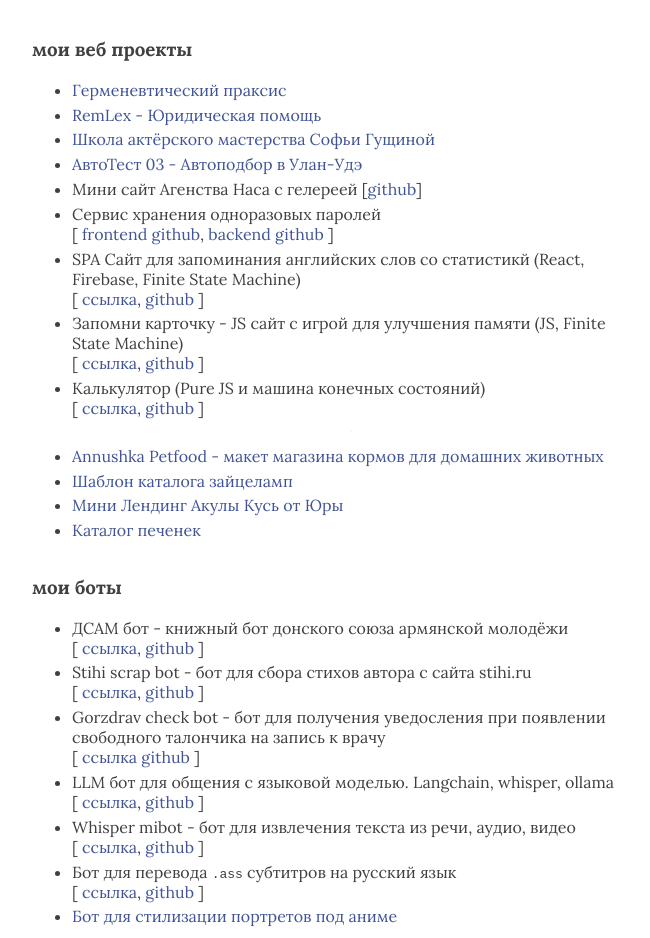
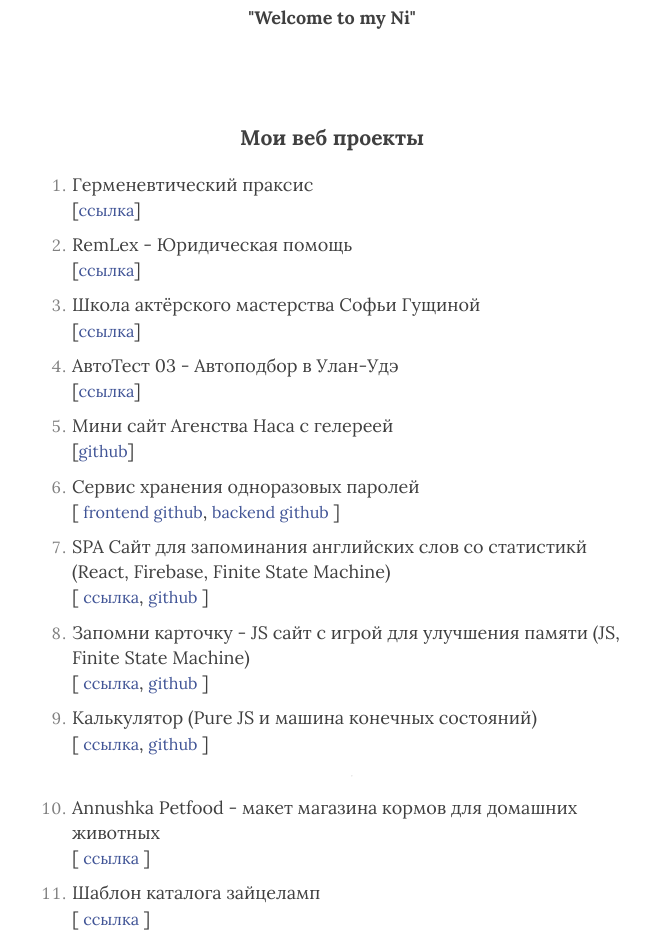
Before and after one commit to cucumberian/minini_site, a plain HTML site: page index.html in a window 1280 px wide. Shown: the part 136-1074 px from the top of the page, without its empty margins (308-958 px from the left). Drawn offline with Linux system fonts and the light colour scheme.

Commit message:
fix: update structure + css

```diff
--- a/index.html
+++ b/index.html
@@ -9,31 +9,35 @@
 </head>
 
 <main>
-    <h1>MiniNi</h1>
-    <h4>Welcome to my Ni</h3>
+    <h1>miniNi</h1>
+    <h4>"Welcome to my Ni"</h3>
 
         <section id="#web_projects">
-            <h3> мои веб проекты </h3>
+            <h3> Мои веб проекты </h3>
 
             <ul>
                 <li>
-                    <a href="https://h-praxis.ru">Герменевтический праксис</a>
+                    <p>Герменевтический праксис</p>
+                    [<a href="https://h-praxis.ru">ссылка</a>]
                 </li>
 
                 <li>
-                    <a href="https://remlex.ru">RemLex - Юридическая помощь</a>
+                    <p>RemLex - Юридическая помощь</p>
+                    [<a href="https://remlex.ru">ссылка</a>]
                 </li>
 
                 <li>
-                    <a href="https://sofia-actorschool.ru">Школа актёрского маcтерства Софьи Гущиной</a>
+                    <p>Школа актёрского маcтерства Софьи Гущиной</p>
+                    [<a href="https://sofia-actorschool.ru">ссылка</a>]
                 </li>
 
                 <li>
-                    <a href="http://autotest03.ru/">АвтоТест 03 - Автоподбор в Улан-Удэ</a>
+                    <p>АвтоТест 03 - Автоподбор в Улан-Удэ</p>
+                    [<a href="http://autotest03.ru/">ссылка</a>]
                 </li>
 
                 <li>
-                    Мини сайт Агенства Наса с гелереей
+                    <p>Мини сайт Агенства Наса с гелереей</p>
                     [<a href="https://github.com/cucumberian/_test-nasa_site">github</a>]
                 </li>
 
@@ -72,22 +76,38 @@
                 <hr style="color: hsla(0, 0%, 40%, 0.274); opacity: 0.2;"/>
 
                 <li>
-                    <a href="http://ann_pet_food.minini.ru">
-                        Annushka Petfood - макет магазина кормов для домашних животных
-                    </a>
+                    <p>Annushka Petfood - макет магазина кормов для домашних животных</p>
+                    [
+                    <a href="http://ann_pet_food.minini.ru">ссылка</a>
+                    ]
                 </li>
 
-                <li><a href="https://cucumberian.github.io/__rabbit-lamp-template/">Шаблон каталога зайцеламп</a></li>
+                <li>
+                    <p>Шаблон каталога зайцеламп</p>
+                    [
+                    <a href="https://cucumberian.github.io/__rabbit-lamp-template/">ссылка</a>
+                    ]
+                </li>
 
-                <li><a href="https://cucumberian.github.io/yura_bite/">Мини Лендинг Акулы Кусь от Юры</a></li>
+                <li>
+                    <p>Мини Лендинг Акулы Кусь от Юры</p>
+                    [
+                    <a href="https://cucumberian.github.io/yura_bite/">ссылка</a>
+                    ]
+                </li>
 
-                <li><a href="https://cucumberian.github.io/itlogia_cookies/">Каталог печенек</a></li>
+                <li>
+                    <p>Каталог печенек</p>
+                    [
+                    <a href="https://cucumberian.github.io/itlogia_cookies/">ссылка</a>
+                    ]
+                </li>
 
             </ul>
         </section>
 
         <section id="bots">
-            <h3>мои боты</h3>
+            <h3>Мои боты</h3>
 
             <ul>
                 <li>
@@ -148,7 +168,12 @@
                     ]
                 </li>
 
-                <li><a href="https://t.me/animegan2_pytorch_mibot">Бот для стилизации портретов под аниме</a></li>
+                <li>
+                    <p>Бот для стилизации портретов под аниме</p>
+                    [
+                    <a href="https://t.me/animegan2_pytorch_mibot">ссылка</a>
+                    ]
+                </li>
             </ul>
         </section>
 
@@ -159,13 +184,17 @@
                 <li>
                     <p>API для сохранения объектов в mongo</p>
 
+                    [
                     <a href="https://github.com/cucumberian/mongo_saver">github</a>
+                    ]
                 </li>
 
                 <li>
                     <p>API для Faster Whisper</p>
 
+                    [
                     <a href="https://github.com/cucumberian/faster-whisper-fastapi">github</a>
+                    ]
                 </li>
             </ul>
         </section>
--- a/static/css/style.css
+++ b/static/css/style.css
@@ -5,9 +5,28 @@
     box-sizing: border-box;
 }
 
-body {
+html {
     font-family: 'Lora';
     color:hsl(0, 0%, 25%);
+    font-size: 18px;
+    line-height: 140%;
+}
+
+h1 {
+    margin-top: 4rem;
+    margin-bottom: 1rem;
+}
+
+h2 {
+    text-align: center;
+}
+
+h3 {
+    text-align: center;
+}
+
+h4 {
+    margin-top: 1rem;
 }
 
 a {
@@ -32,18 +51,27 @@ main {
 
 section {
     margin: 0 10px;
+    margin-top: 50px;
     width: 100%;
     max-width: 600px;
-
-    h2 {
-        text-align: center;
-    }
 }
 
 ul {
     display: flex;
     flex-direction: column;
-    gap: 0.3rem;
+    gap: 0.5rem;
+    list-style-type: decimal;
+
+    li {
+        a {
+            font-size: 0.9rem;
+        }
+    }
+
+    li::marker {
+        color: gray;
+        font-size: 0.9rem;
+    }
 
     p {
         margin: 0;
```
